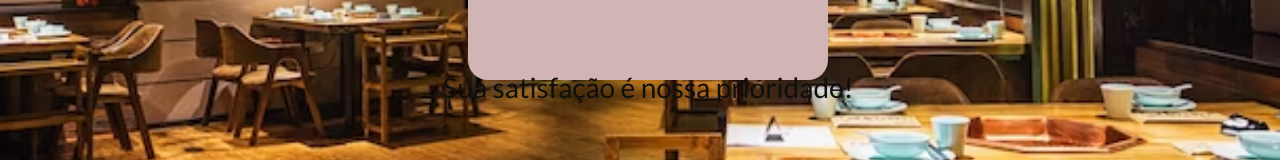
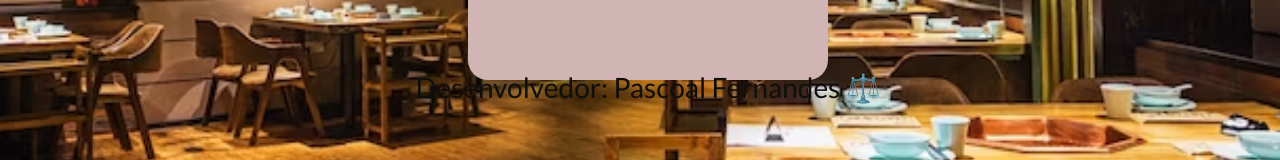
Before and after one commit to Lost-Fernandes/calculadoragorjeta.github.io, a plain HTML site: page index.html in a window 1280 px wide. Shown: the part 510-670 px from the top of the page. Drawn offline with Linux system fonts and the light colour scheme; a web font is replaced by a local one.

Commit message:
Update index.html

```diff
--- a/index.html
+++ b/index.html
@@ -55,6 +55,6 @@
     <br>
     <br>
     <br>
-    <p class="txt-rodape">Sua satisfação é nossa prioridade!</p>
+    <p class="txt-rodape">Desenvolvedor: Pascoal Fernandes ⚖️</p>
 </footer>
 </html>
```
